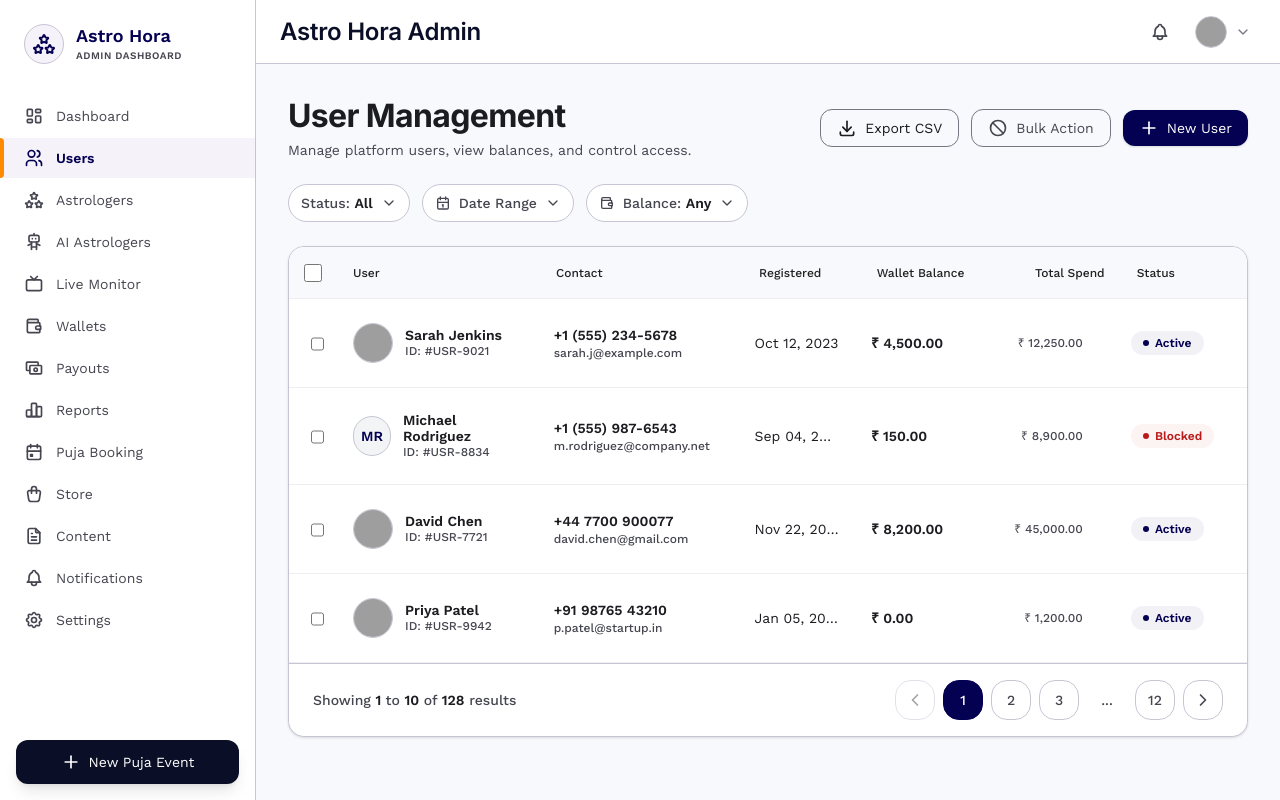
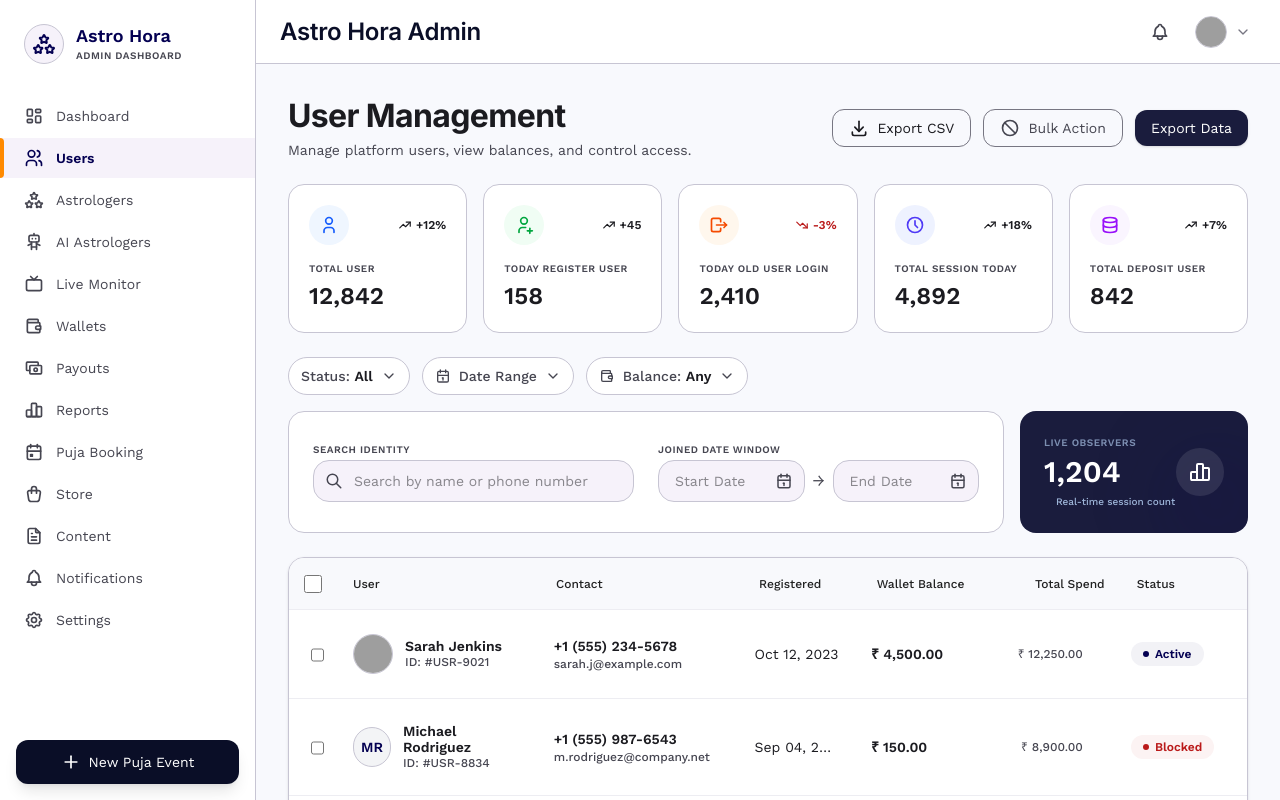
Before and after one commit to atulDev26/Edwid-astroapp-admin, a React (Vite) app: page /users in a window 1280 px wide. Shown: the top 800 px of the page. Built offline with nearby package versions, Linux system fonts and the light colour scheme; grey boxes are pictures that could not be loaded.

Commit message:
feat: implement user management dashboard with data table, stats summary, and filtering controls

```diff
--- a/src/View/Users/Users.tsx
+++ b/src/View/Users/Users.tsx
@@ -3,7 +3,18 @@ import {
     IconDownload,
     IconFilter,
     IconPlus,
-    IconWallet
+    IconWallet,
+    IconUser,
+    IconUserPlus,
+    IconLogout,
+    IconClock,
+    IconDatabase,
+    IconSearch,
+    IconAdjustmentsHorizontal,
+    IconTrendingUp,
+    IconTrendingDown,
+    IconChartBar,
+    IconCalendar
 } from '@tabler/icons-react';
 import { useState } from 'react';
 import { useNavigate } from 'react-router-dom';
@@ -182,13 +193,41 @@ const Users = () => {
                     <Button variant="outlined" size="md" icon={IconBan} className="text-on-surface-variant">
                         Bulk Action
                     </Button>
-                    <Button variant="primary" size="md" icon={IconPlus}>
-                        New User
+                    <Button variant="primary" size="md" className="bg-[#1A1C3D] border-none hover:bg-[#1A1C3D]/90 transition-all">
+                        Export Data
                     </Button>
                 </div>
             </div>
 
+            {/* Stats Section */}
+            <div className="grid grid-cols-1 md:grid-cols-3 lg:grid-cols-5 gap-4">
+                {[
+                    { label: 'TOTAL USER', value: '12,842', trend: '+12%', icon: IconUser, color: 'text-blue-600', bg: 'bg-blue-50' },
+                    { label: 'TODAY REGISTER USER', value: '158', trend: '+45', icon: IconUserPlus, color: 'text-green-600', bg: 'bg-green-50' },
+                    { label: 'TODAY OLD USER LOGIN', value: '2,410', trend: '-3%', icon: IconLogout, color: 'text-orange-600', bg: 'bg-orange-50', isDown: true },
+                    { label: 'TOTAL SESSION TODAY', value: '4,892', trend: '+18%', icon: IconClock, color: 'text-indigo-600', bg: 'bg-indigo-50' },
+                    { label: 'TOTAL DEPOSIT USER', value: '842', trend: '+7%', icon: IconDatabase, color: 'text-purple-600', bg: 'bg-purple-50' },
+                ].map((stat, i) => (
+                    <div key={i} className="bg-white p-5 rounded-2xl border border-outline-variant flex flex-col gap-4">
+                        <div className="flex items-center justify-between">
+                            <div className={cn("w-10 h-10 rounded-xl flex items-center justify-center", stat.bg)}>
+                                <stat.icon size={20} className={stat.color} />
+                            </div>
+                            <div className="flex items-center gap-1 text-xs font-bold">
+                                {stat.isDown ? <IconTrendingDown size={14} className="text-error" /> : <IconTrendingUp size={14} className="text-success" />}
+                                <span className={stat.isDown ? "text-error" : "text-success"}>{stat.trend}</span>
+                            </div>
+                        </div>
+                        <div className="space-y-1">
+                            <p className="text-[10px] font-bold text-on-surface-variant tracking-wider">{stat.label}</p>
+                            <h3 className="text-2xl font-black text-on-surface">{stat.value}</h3>
+                        </div>
+                    </div>
+                ))}
+            </div>
+
             {/* Filters Section */}
+            <div className="space-y-4">
                 <div className="flex flex-wrap items-center gap-3">
                     <MultiSelectFilter
                         label="Status"
@@ -207,6 +246,7 @@ const Users = () => {
                         icon={IconWallet}
                         onClick={() => { }}
                     />
+
                     {(selectedStatuses.length > 0 || startDate) && (
                         <div
                             onClick={() => {
@@ -219,6 +259,63 @@ const Users = () => {
                             <span>Clear Filters</span>
                         </div>
                     )}
+                </div>
+
+                <div className="grid grid-cols-1 lg:grid-cols-4 gap-4">
+                    <div className="lg:col-span-3 bg-white p-6 rounded-2xl border border-outline-variant">
+                        <div className="grid grid-cols-1 md:grid-cols-2 gap-6">
+                            <div className="space-y-2">
+                                <label className="text-[10px] font-bold text-on-surface-variant tracking-wider uppercase">Search Identity</label>
+                                <div className="relative">
+                                    <IconSearch className="absolute left-3 top-1/2 -translate-y-1/2 text-on-surface-variant" size={18} />
+                                    <input
+                                        type="text"
+                                        placeholder="Search by name or phone number"
+                                        className="w-full pl-10 pr-4 py-2.5 bg-surface-container-low border border-outline-variant rounded-lg text-sm focus:outline-none focus:border-primary transition-colors"
+                                    />
+                                </div>
+                            </div>
+                            <div className="space-y-2">
+                                <label className="text-[10px] font-bold text-on-surface-variant tracking-wider uppercase">Joined Date Window</label>
+                                <div className="flex items-center gap-2">
+                                    <div className="relative flex-1">
+                                        <input
+                                            type="text"
+                                            placeholder="Start Date"
+                                            className="w-full pl-4 pr-10 py-2.5 bg-surface-container-low border border-outline-variant rounded-lg text-sm focus:outline-none focus:border-primary transition-colors"
+                                        />
+                                        <IconCalendar className="absolute right-3 top-1/2 -translate-y-1/2 text-on-surface-variant" size={18} />
+                                    </div>
+                                    <span className="text-on-surface-variant">→</span>
+                                    <div className="relative flex-1">
+                                        <input
+                                            type="text"
+                                            placeholder="End Date"
+                                            className="w-full pl-4 pr-10 py-2.5 bg-surface-container-low border border-outline-variant rounded-lg text-sm focus:outline-none focus:border-primary transition-colors"
+                                        />
+                                        <IconCalendar className="absolute right-3 top-1/2 -translate-y-1/2 text-on-surface-variant" size={18} />
+                                    </div>
+                                </div>
+                            </div>
+                        </div>
+                    </div>
+
+                    <div className="bg-[#1A1C3D] p-6 rounded-2xl flex items-center justify-between relative overflow-hidden group">
+                        <div className="space-y-1 relative z-10">
+                            <p className="text-[10px] font-bold text-blue-200/60 tracking-wider uppercase">Live Observers</p>
+                            <h3 className="text-3xl font-black text-white">1,204</h3>
+                            <div className="flex items-center gap-1.5">
+                                <div className="w-1.5 h-1.5 rounded-full bg-success animate-pulse" />
+                                <p className="text-[10px] font-medium text-blue-200/80">Real-time session count</p>
+                            </div>
+                        </div>
+                        <div className="w-12 h-12 bg-white/10 rounded-xl flex items-center justify-center relative z-10">
+                            <IconChartBar size={24} className="text-white" />
+                        </div>
+                        {/* Subtle background decoration */}
+                        <div className="absolute -right-4 -bottom-4 w-24 h-24 bg-primary/20 rounded-full blur-2xl group-hover:bg-primary/30 transition-colors" />
+                    </div>
+                </div>
             </div>
 
             {/* Table Section */}
```
Lines whose indentation alone changed are shown as unchanged.
